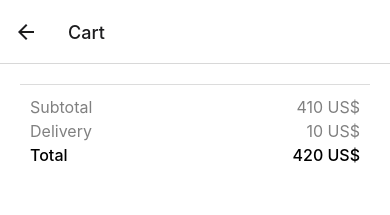
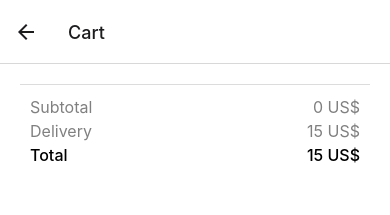
Before and after one commit to thapar-vansh/NikeApp, a React Native app: screen /Cart in a window 390 px wide. Shown: the top 215 px of the page. Built offline with nearby package versions, Linux system fonts and the light colour scheme.

Commit message:
Cart redux slice

```diff
--- a/src/components/CartListItem.js
+++ b/src/components/CartListItem.js
@@ -1,10 +1,27 @@
-import { View, Text, StyleSheet, Image } from "react-native";
-import { Feather } from "@expo/vector-icons";
+import { View, Text, StyleSheet, Image } from 'react-native'
+import { Feather } from '@expo/vector-icons'
+import { cartSlice } from '../store/cartSlice'
+import { useDispatch } from 'react-redux'
 
 const CartListItem = ({ cartItem }) => {
-  const increaseQuantity = () => {};
+  const dispatch = useDispatch()
+  const increaseQuantity = () => {
+    dispatch(
+      cartSlice.actions.changeQuantity({
+        productId: cartItem.product.id,
+        amount: 1,
+      })
+    )
+  }
 
-  const decreaseQuantity = () => {};
+  const decreaseQuantity = () => {
+    dispatch(
+      cartSlice.actions.changeQuantity({
+        productId: cartItem.product.id,
+        amount: -1,
+      })
+    )
+  }
 
   return (
     <View style={styles.container}>
@@ -15,62 +32,64 @@ const CartListItem = ({ cartItem }) => {
 
         <View style={styles.footer}>
           <Feather
-            onPress={increaseQuantity}
+            onPress={decreaseQuantity}
             name="minus-circle"
             size={24}
             color="gray"
           />
           <Text style={styles.quantity}>{cartItem.quantity}</Text>
           <Feather
-            onPress={decreaseQuantity}
+            onPress={increaseQuantity}
             name="plus-circle"
             size={24}
             color="gray"
           />
-          <Text style={styles.itemTotal}>$320.0</Text>
+          <Text style={styles.itemTotal}>
+            $ {cartItem.product.price * cartItem.quantity}
+          </Text>
         </View>
       </View>
     </View>
-  );
-};
+  )
+}
 
 const styles = StyleSheet.create({
   container: {
     padding: 10,
     paddingHorizontal: 20,
-    flexDirection: "row",
+    flexDirection: 'row',
   },
   contentContainer: {
     flex: 1,
     marginLeft: 10,
   },
   image: {
-    width: "40%",
+    width: '40%',
     aspectRatio: 1,
   },
   name: {
-    fontWeight: "500",
+    fontWeight: '500',
     fontSize: 18,
   },
   size: {
     fontSize: 16,
-    color: "gray",
+    color: 'gray',
   },
   quantity: {
     marginHorizontal: 10,
-    fontWeight: "bold",
-    color: "gray",
+    fontWeight: 'bold',
+    color: 'gray',
   },
   footer: {
-    marginTop: "auto",
-    flexDirection: "row",
-    alignItems: "center",
+    marginTop: 'auto',
+    flexDirection: 'row',
+    alignItems: 'center',
   },
   itemTotal: {
     fontSize: 16,
-    marginLeft: "auto",
-    fontWeight: "500",
+    marginLeft: 'auto',
+    fontWeight: '500',
   },
-});
+})
 
-export default CartListItem;
+export default CartListItem
--- a/src/navigation.js
+++ b/src/navigation.js
@@ -5,9 +5,13 @@ import ProductDetailsScreen from './screens/ProductDetailsScreen'
 import ProductsSrceen from './screens/ProductsSrceen'
 import ShoppingCart from './screens/ShoppingCart'
 import { FontAwesome5 } from '@expo/vector-icons'
+import { useSelector } from 'react-redux'
+import { selectNumOfItems } from './store/cartSlice'
+import { notInitialized } from 'react-redux/es/utils/useSyncExternalStore'
 
 const Stack = createNativeStackNavigator()
 const Navigation = () => {
+  const numOfItems = useSelector(selectNumOfItems)
   return (
     <NavigationContainer>
       <Stack.Navigator
@@ -23,7 +27,9 @@ const Navigation = () => {
                 onPress={() => navigation.navigate('Cart')}
               >
                 <FontAwesome5 name="shopping-cart" size={18} color="gray" />
-                <Text style={{ marginLeft: 5, fontWeight: 500 }}>1</Text>
+                <Text style={{ marginLeft: 5, fontWeight: 500 }}>
+                  {numOfItems}
+                </Text>
               </Pressable>
             ),
           })}
--- a/src/screens/ProductDetailsScreen.js
+++ b/src/screens/ProductDetailsScreen.js
@@ -8,13 +8,17 @@ import {
   ScrollView,
   Pressable,
 } from 'react-native'
-import { useSelector } from 'react-redux'
+import { useSelector, useDispatch } from 'react-redux'
+import { cartSlice } from '../store/cartSlice'
 
 const ProductDetailsScreen = () => {
   const product = useSelector((state) => state.products.selectedProduct)
+  const dispatch = useDispatch()
 
   const { width } = useWindowDimensions()
-  const addToCart = () => console.warn('Add to cart')
+  const addToCart = () => {
+    dispatch(cartSlice.actions.addCartItem({ product }))
+  }
 
   return (
     <View>
--- a/src/screens/ProductsSrceen.js
+++ b/src/screens/ProductsSrceen.js
@@ -12,7 +12,7 @@ import { productsSlice } from '../store/productsSlice'
 
 const ProductsSrceen = ({ navigation }) => {
   const products = useSelector((state) => state.products.products)
-  const dispatch = useDispatch({})
+  const dispatch = useDispatch()
   // or use the useNavigation hook
   // const navigation = useNavigation()
   return (
--- a/src/screens/ShoppingCart.js
+++ b/src/screens/ShoppingCart.js
@@ -1,31 +1,43 @@
 import { View, Text, StyleSheet, Pressable } from 'react-native'
 import React from 'react'
 import { FlatList } from 'react-native'
-import cart from '../data/cart'
 import CartListItem from '../components/CartListItem'
+import { useSelector } from 'react-redux'
+import {
+  selectDeliveryPrice,
+  selectSubTotal,
+  selectTotal,
+} from '../store/cartSlice'
 
-const ShoppingCartTotals = () => (
+const ShoppingCartTotals = () => {
+  const subTotal = useSelector(selectSubTotal)
+  const deliveryFee = useSelector(selectDeliveryPrice)
+  const total = useSelector(selectTotal)
+
+  return (
     <View style={styles.totalsContainer}>
       <View style={styles.row}>
         <Text style={styles.text}>Subtotal</Text>
-      <Text style={styles.text}>410 US$</Text>
+        <Text style={styles.text}>{subTotal} US$</Text>
       </View>
       <View style={styles.row}>
         <Text style={styles.text}>Delivery</Text>
-      <Text style={styles.text}>10 US$</Text>
+        <Text style={styles.text}>{deliveryFee} US$</Text>
       </View>
       <View style={styles.row}>
         <Text style={styles.textBold}>Total</Text>
-      <Text style={styles.textBold}>420 US$</Text>
+        <Text style={styles.textBold}>{total} US$</Text>
       </View>
     </View>
   )
+}
 
 const ShoppingCart = () => {
+  const cartItems = useSelector((state) => state.cart.items)
   return (
     <>
       <FlatList
-        data={cart}
+        data={cartItems}
         renderItem={({ item }) => <CartListItem cartItem={item} />}
         ListFooterComponent={ShoppingCartTotals}
       />
--- /dev/null
+++ b/src/store/cartSlice.js
@@ -0,0 +1,56 @@
+import { createSlice, createSelector, createAction } from '@reduxjs/toolkit'
+
+const initialState = {
+  items: [],
+  deliveryFee: 15,
+  freeDeliveryFrom: 200,
+}
+
+export const cartSlice = createSlice({
+  name: 'cart',
+  initialState,
+  reducers: {
+    addCartItem: (state, action) => {
+      const newProduct = action.payload.product
+      const cartItem = state.items.find(
+        (item) => item.product.id === newProduct.id
+      )
+      if (cartItem) {
+        cartItem.quantity += 1
+      } else {
+        state.items.push({ product: newProduct, quantity: 1 })
+      }
+    },
+    changeQuantity: (state, action) => {
+      const { productId, amount } = action.payload
+      const cartItem = state.items.find((item) => item.product.id === productId)
+      if (cartItem) cartItem.quantity += amount
+      if (cartItem.quantity <= 0) {
+        state.items = state.items.filter((item) => item !== cartItem)
+      }
+    },
+  },
+})
+
+//custom selectors
+
+export const selectNumOfItems = (state) => state.cart.items.length
+export const selectSubTotal = (state) =>
+  state.cart.items.reduce(
+    (sum, cartItem) => sum + cartItem.product.price * cartItem.quantity,
+    0
+  )
+
+const cartSelector = (state) => state.cart
+
+export const selectDeliveryPrice = createSelector(
+  cartSelector,
+  selectSubTotal, // depends on this custom selector
+  (cart, subTotal) => (subTotal > cart.freeDeliveryFrom ? 0 : cart.deliveryFee)
+)
+
+export const selectTotal = createSelector(
+  selectSubTotal,
+  selectDeliveryPrice,
+  (subTotal, delivery) => subTotal + delivery
+)
--- a/src/store/index.js
+++ b/src/store/index.js
@@ -1,9 +1,11 @@
 import { configureStore } from '@reduxjs/toolkit'
 import { productsSlice } from './productsSlice'
+import { cartSlice } from './cartSlice'
 
 // store is the combination of reducers and state
 export const store = configureStore({
   reducer: {
     products: productsSlice.reducer,
+    cart: cartSlice.reducer,
   },
 })
```
Lines whose indentation alone changed are shown as unchanged.
